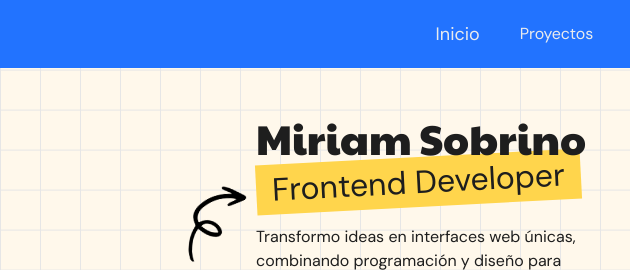
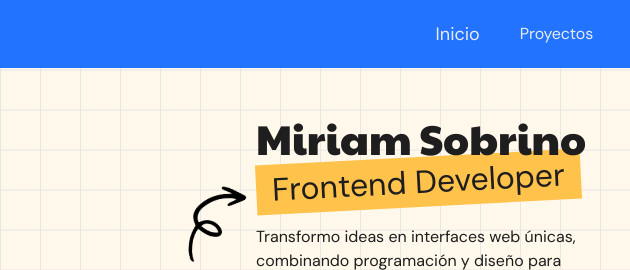
Before and after one commit to miriamsobrino/portfolio-miriam, an Astro site: page / in a window 1280 px wide. Shown: the top 270 px of the page, 0-630 px from the left. Built offline with nearby package versions, Linux system fonts and the light colour scheme; Astro itself is replaced by a stand-in of ours.

Commit message:
change orange color

```diff
--- a/src/styles/global.css
+++ b/src/styles/global.css
@@ -6,7 +6,7 @@
   --primary: #1e1e1e;
   --green: #45ff67;
   --pink: #ff8bd6;
-  --orange: #ffd54c;
+  --orange: #ffc34c;
   --blue: #2273ff;
   --violet: #c06dff;
 
```
